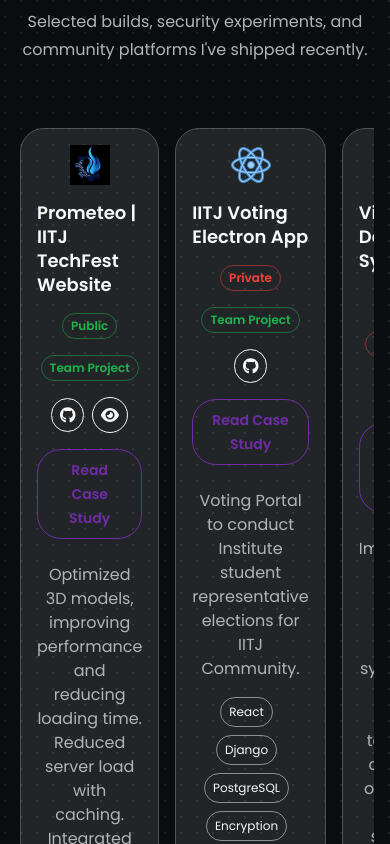
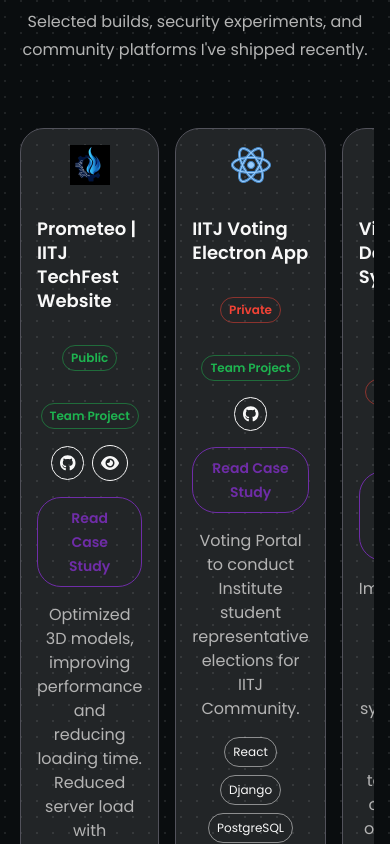
Before and after one commit to Shivanshu-Verma/Portfolio, a Next.js app: page / in a window 390 px wide. Shown: the part 9500-10344 px from the top of the page. Built offline with nearby package versions, Linux system fonts and the light colour scheme; no server answers; what tailwindcss-debug-screens would draw is missing.

Commit message:
fix: Enable robots.txt generation and adjust ProjectItem layout for better responsiveness

```diff
--- a/next-sitemap.config.js
+++ b/next-sitemap.config.js
@@ -10,7 +10,7 @@
   changefreq: "monthly",
   priority: 0.7,
   sitemapSize: 5000,
-  generateRobotsTxt: false,
+  generateRobotsTxt: true,
   transform: async (config, path) => {
     const highPriorityPaths = new Set(["/", "/projects"]);
 
--- a/src/components/home/ui/ProjectItem.tsx
+++ b/src/components/home/ui/ProjectItem.tsx
@@ -31,8 +31,8 @@
       role="listitem"
       className="snap-center h-full"
     >
-      <CardBox classNames="w-full h-full min-h-[30rem] sm:min-h-[34rem] min-w-[calc(100%-2rem)] sm:min-w-[25rem] md:min-w-[28rem] p-4 gap-6 items-center justify-between bg-[var(--textColor10)] group slide_in">
-        <Column classNames="w-full items-center justify-start">
+      <CardBox classNames="w-full h-full min-h-[26rem] sm:min-h-[30rem] lg:min-h-[32rem] min-w-[calc(100%-2rem)] sm:min-w-[25rem] md:min-w-[28rem] p-4 gap-4 items-center justify-between bg-[var(--textColor10)] group slide_in">
+        <Column classNames="w-full items-center justify-start gap-4">
           <Row classNames="w-[2.5rem] md:w-[3rem] aspect-square items-center justify-center">
             <Image
               src={project.icon}
@@ -85,7 +85,7 @@
           </div>
 
           {hasExternalLinks ? (
-            <Row classNames="w-full items-center justify-center mt-4 gap-2">
+            <Row classNames="w-full items-center justify-center gap-2">
               {githubUrl ? (
                 <Link
                   href={githubUrl}
@@ -120,24 +120,24 @@
 
           <Link
             href={`/projects/${project.id}`}
-            className="app__outlined_btn !px-4 !py-2 !text-sm/6 mt-4 !w-full sm:!w-auto text-center"
+            className="app__outlined_btn !px-4 !py-2 !text-sm/6 !w-full sm:!w-auto text-center"
           >
             Read case study
           </Link>
         </Column>
 
-        <Column classNames="w-full items-center">
+        <Column classNames="w-full items-center flex-1 justify-between gap-4">
           <p className="text-center text-base/6 text-[var(--textColorLight)]">
             <Balancer>{project.description}</Balancer>
           </p>
 
           {project.tags && project.tags.length > 0 ? (
-            <Row classNames="w-full items-center justify-center flex-wrap mt-4">
+            <Row classNames="w-full items-center justify-center flex-wrap gap-2">
               {project.tags.map((tag, i) => {
                 return (
                   <p
                     key={`tag-${i}`}
-                    className="rounded-[var(--borderRadius)] border border-[var(--textColor50)] py-[.125rem] px-2 mr-2 mb-2 text-xs/6 font-normal"
+                    className="rounded-[var(--borderRadius)] border border-[var(--textColor50)] py-[.125rem] px-2 text-xs/6 font-normal"
                   >
                     {tag}
                   </p>
```
